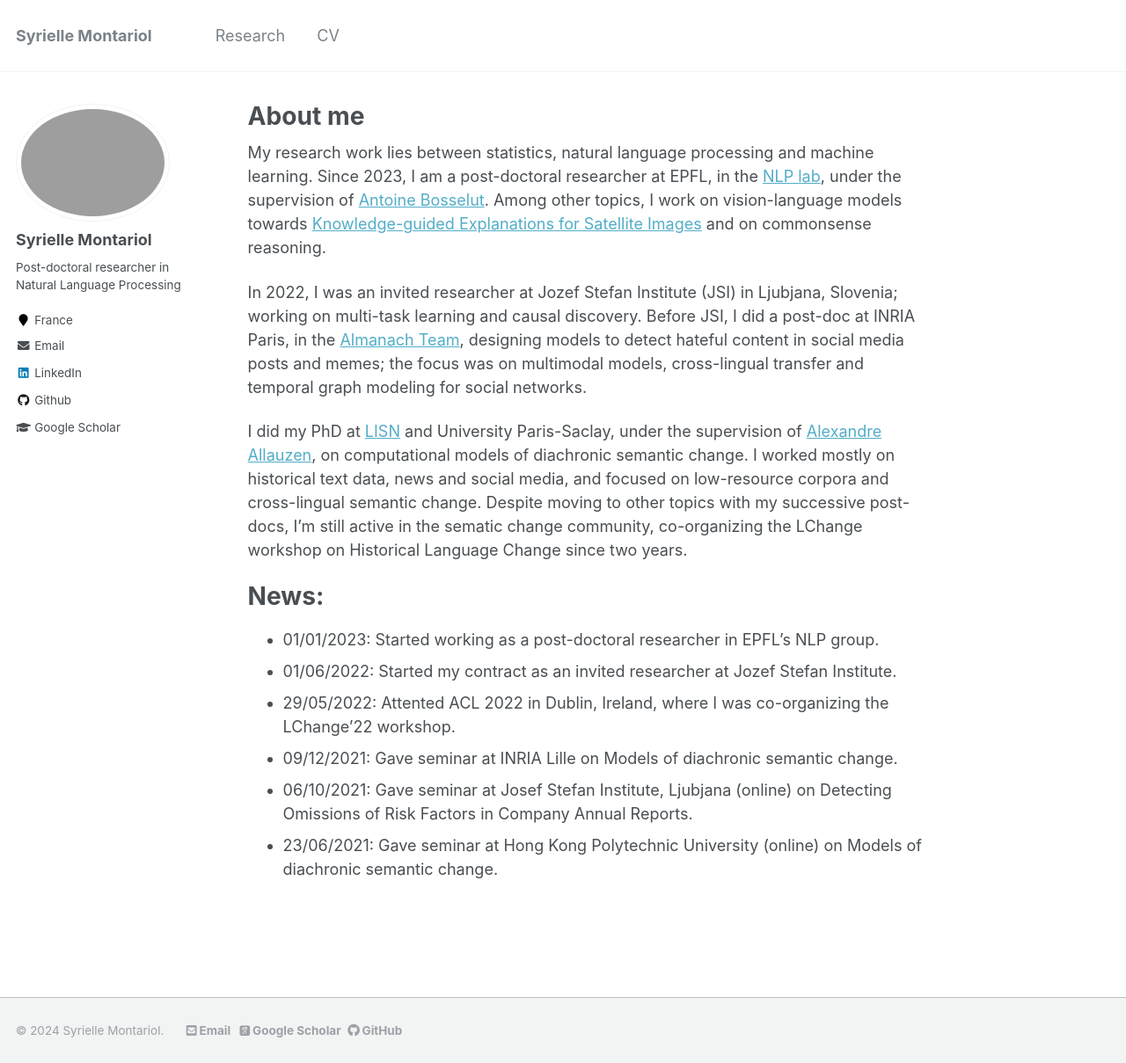
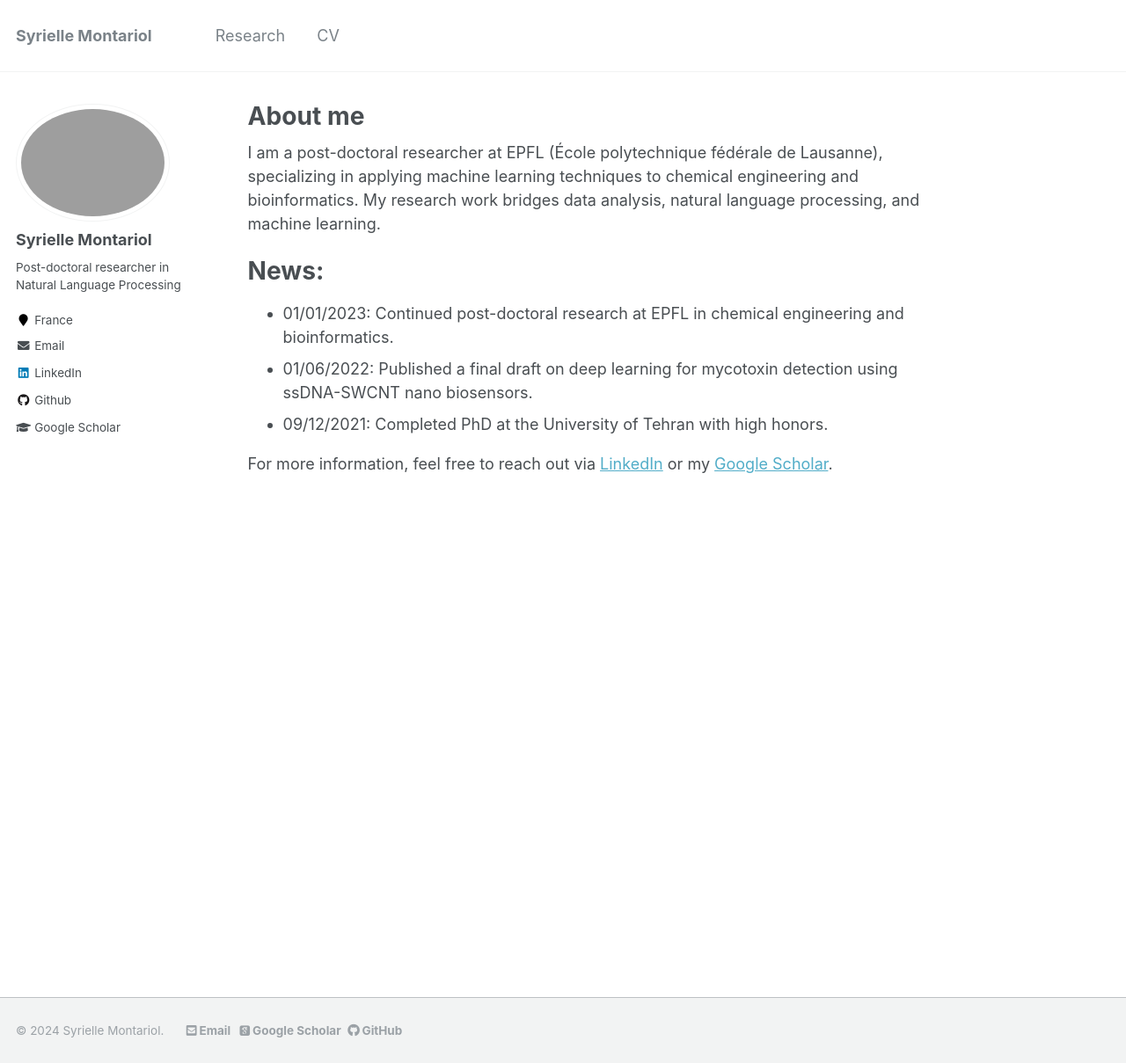
Before and after one commit to YahyaRabbani20/YahyaRabbani, a Jekyll site: the page built from _pages/about.md, in a window 1280 px wide and 1209 px high. Shown: the whole window at 88% size. Built offline with Jekyll 4.4.1, drawn with Linux system fonts in a browser that asks for light colours; some web fonts are replaced.

Commit message:
about.md

```diff
--- a/_pages/about.md
+++ b/_pages/about.md
@@ -8,21 +8,13 @@ redirect_from:
   - /about.html
 ---
 
-My research work lies between statistics, natural language processing and machine learning.
-Since 2023, I am a post-doctoral researcher at EPFL, in the [NLP lab](https://nlp.epfl.ch/), under the supervision of [Antoine Bosselut](https://atcbosselut.github.io/). Among other topics, I work on vision-language models towards [Knowledge-guided Explanations for Satellite Images](https://www.epfl.ch/labs/eceo/eceo/projects/572-2/) and on commonsense reasoning.
-
-In 2022, I was an invited researcher at Jozef Stefan Institute (JSI) in Ljubjana, Slovenia; working on multi-task learning and causal discovery.
-Before JSI, I did a post-doc at INRIA Paris, in the [Almanach Team](http://almanach.inria.fr/), designing models to detect hateful content in social media posts and memes; the focus was on multimodal models, cross-lingual transfer and temporal graph modeling for social networks.
-
-I did my PhD at [LISN](https://www.limsi.fr/en/) and University Paris-Saclay, under the supervision of [Alexandre Allauzen](https://allauzen.github.io/), on computational models of diachronic semantic change. I worked mostly on historical text data, news and social media, and focused on low-resource corpora and cross-lingual semantic change.
-Despite moving to other topics with my successive post-docs, I'm still active in the sematic change community, co-organizing the LChange workshop on Historical Language Change since two years.
+I am a post-doctoral researcher at EPFL (École polytechnique fédérale de Lausanne), specializing in applying machine learning techniques to chemical engineering and bioinformatics. My research work bridges data analysis, natural language processing, and machine learning.
 
 
 # News:
 
-* 01/01/2023: Started working as a post-doctoral researcher in EPFL's NLP group.
-* 01/06/2022: Started my contract as an invited researcher at Jozef Stefan Institute.
-* 29/05/2022: Attented ACL 2022 in Dublin, Ireland, where I was co-organizing the LChange'22 workshop.
-* 09/12/2021: Gave seminar at INRIA Lille on Models of diachronic semantic change.
-*	06/10/2021: Gave seminar at Josef Stefan Institute, Ljubjana (online)	on Detecting Omissions of Risk Factors in Company Annual Reports.
-* 23/06/2021: Gave seminar at Hong Kong Polytechnic University (online) on Models of diachronic semantic change.
+* 01/01/2023: Continued post-doctoral research at EPFL in chemical engineering and bioinformatics.
+* 01/06/2022: Published a final draft on deep learning for mycotoxin detection using ssDNA-SWCNT nano biosensors.
+* 09/12/2021: Completed PhD at the University of Tehran with high honors.
+
+For more information, feel free to reach out via [LinkedIn](https://www.linkedin.com/in/yahyarabbani/) or my [Google Scholar](https://scholar.google.co.in/citations?user=gk2vj4YAAAAJ&hl=en).
```
